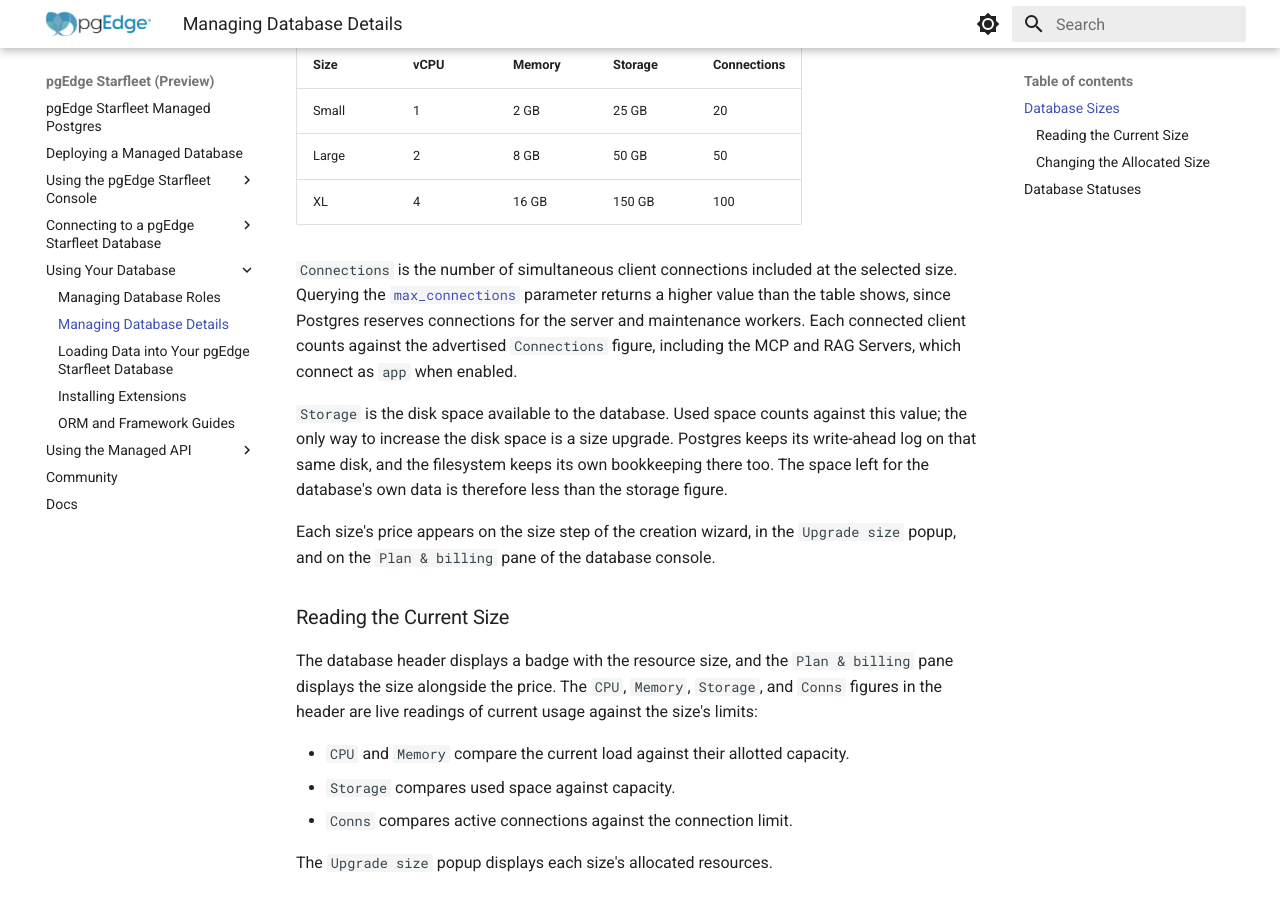
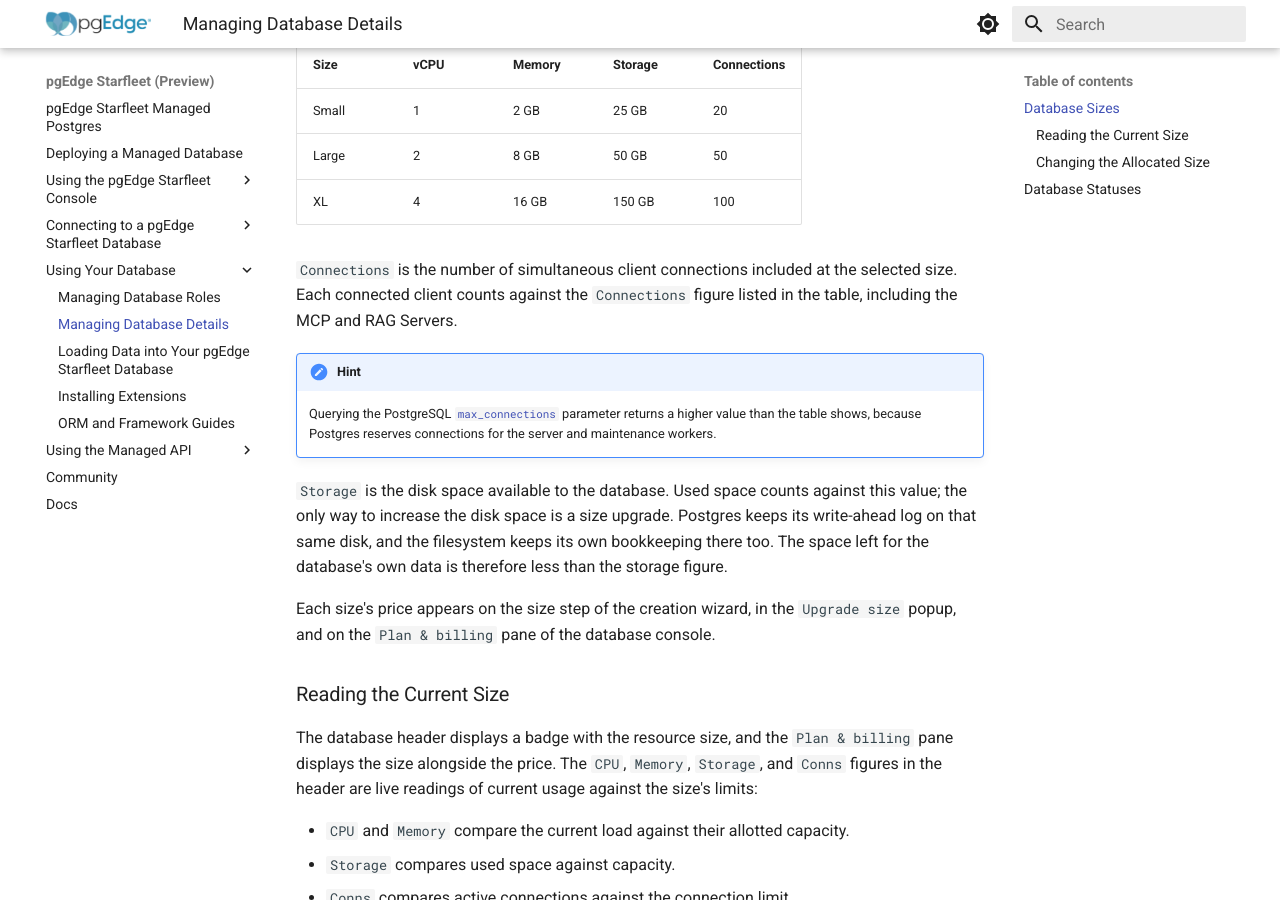
Before and after one commit to pgEdge/pgedge-starfleet-docs, an MkDocs documentation site: the page built from docs/using_database/database_details.md, in a window 1280 px wide and 900 px high, scrolled down 414 px. Built offline with MkDocs 1.6.1 and Material for MkDocs 9.7.7, drawn with Linux system fonts in a browser that asks for light colours.

Commit message:
Update database_details.md for clarity on connections
Clarified explanation of client connections and max_connections parameter in PostgreSQL.

```diff
--- a/docs/using_database/database_details.md
+++ b/docs/using_database/database_details.md
@@ -19,13 +19,16 @@ The following table shows what each size provides:
 | XL | 4 | 16 GB | 150 GB | 100 |
 
 `Connections` is the number of simultaneous client connections included
-at the selected size. Querying the
-[`max_connections`](https://www.postgresql.org/docs/current/runtime-config-connection.html#GUC-MAX-CONNECTIONS)
-parameter returns a higher value than the table shows, since Postgres
-reserves connections for the server and maintenance workers. Each
-connected client counts against the advertised `Connections` figure,
-including the MCP and RAG Servers, which connect as `app` when
-enabled.
+at the selected size. Each connected client counts against the
+`Connections` figure listed in the table, including the MCP and RAG
+Servers.
+
+!!! hint
+
+    Querying the PostgreSQL
+    [`max_connections`](https://www.postgresql.org/docs/current/runtime-config-connection.html#GUC-MAX-CONNECTIONS)
+    parameter returns a higher value than the table shows, because Postgres
+    reserves connections for the server and maintenance workers.
 
 `Storage` is the disk space available to the database. Used space counts
 against this value; the only way to increase the disk space is a size
```
